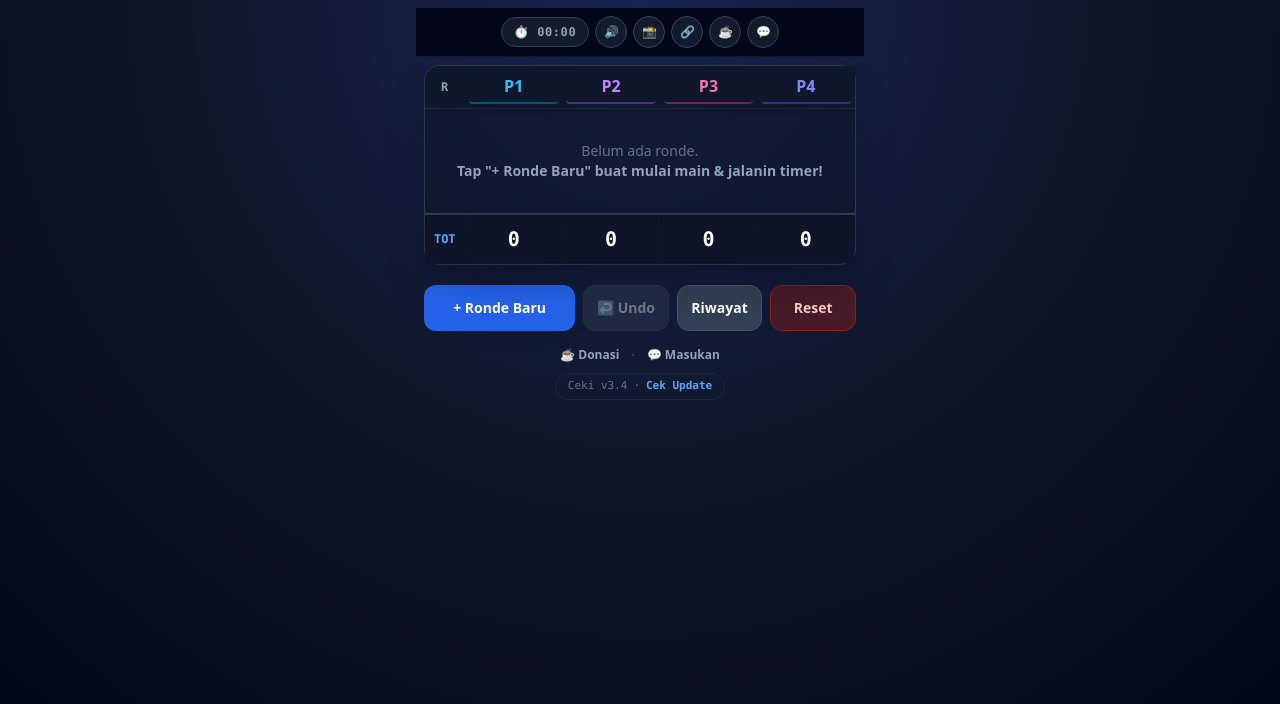
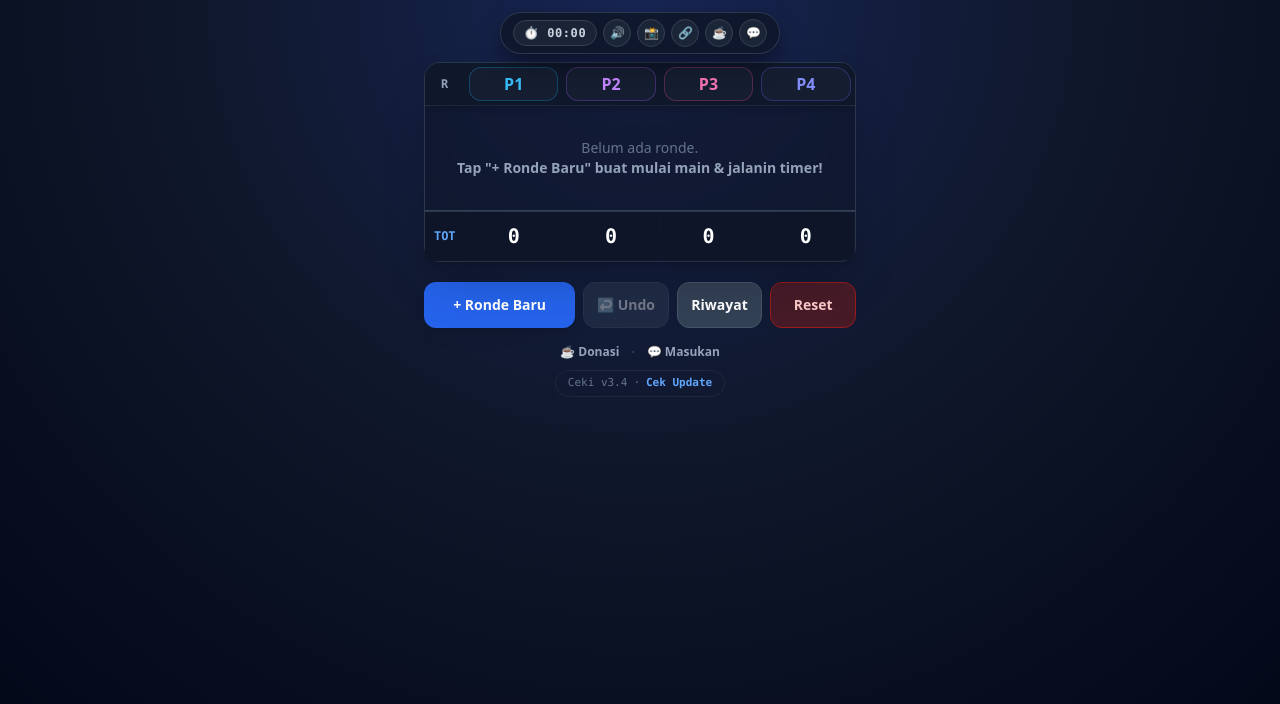
Before and after one commit to achmadb271/ceki, a plain HTML site: page index.html in a window 1280 px wide. Drawn offline with nearby package versions, Linux system fonts and the light colour scheme; a script that the page names is missing.

Commit message:
style(header): ubah top bar menjadi kapsul melayang rounded-full dan buat input nama pemain rounded-xl

```diff
--- a/index.html
+++ b/index.html
@@ -21,41 +21,41 @@
 <body class="bg-slate-950 text-white min-h-screen pb-6 font-sans relative antialiased selection:bg-blue-600 selection:text-white">
 
     <div class="max-w-md mx-auto p-2">
-        <!-- Top Action Bar & Timer (Sticky - Tidak pernah tenggelam saat scroll) -->
-        <div id="sticky-top-bar" class="sticky top-0 z-30 bg-slate-950/95 backdrop-blur-md pt-2 pb-2 -mx-2 px-2 border-b border-slate-800/60 shadow-sm">
-            <div class="flex justify-center items-center gap-1.5 flex-wrap">
+        <!-- Top Action Bar & Timer (Floating Pill Capsule - Tidak Kotak) -->
+        <div id="sticky-top-bar" class="sticky top-1 z-30 flex justify-center py-1 pointer-events-none mb-1">
+            <div class="inline-flex items-center gap-1.5 px-3 py-1.5 rounded-full bg-slate-900/90 backdrop-blur-xl border border-slate-700/80 shadow-[0_10px_25px_-5px_rgba(0,0,0,0.6)] pointer-events-auto">
                 <div id="match-timer"
-                    class="text-xs font-mono font-bold text-slate-400 bg-slate-800/60 px-3 py-1.5 rounded-full border border-slate-700 tracking-wider">
+                    class="text-xs font-mono font-bold text-slate-300 bg-slate-800/80 px-2.5 py-1 rounded-full border border-slate-700 tracking-wider">
                     ⏱️ 00:00</div>
                 <button id="btn-mute-toggle"
-                    class="text-xs bg-slate-800/60 w-8 h-8 flex items-center justify-center rounded-full border border-slate-700 text-slate-400 hover:text-slate-200 transition-colors">🔊</button>
+                    class="text-xs bg-slate-800/80 w-7 h-7 flex items-center justify-center rounded-full border border-slate-700 text-slate-400 hover:text-slate-200 transition-colors">🔊</button>
                 <button id="btn-show-progress" title="Share skor sementara"
-                    class="text-xs bg-slate-800/60 w-8 h-8 flex items-center justify-center rounded-full border border-slate-700 text-slate-400 hover:text-slate-200 transition-colors">📸</button>
+                    class="text-xs bg-slate-800/80 w-7 h-7 flex items-center justify-center rounded-full border border-slate-700 text-slate-400 hover:text-slate-200 transition-colors">📸</button>
                 <button id="btn-open-sync" title="Pindah progress ke HP lain pake kode"
-                    class="text-xs bg-slate-800/60 w-8 h-8 flex items-center justify-center rounded-full border border-slate-700 text-slate-400 hover:text-slate-200 transition-colors">🔗</button>
+                    class="text-xs bg-slate-800/80 w-7 h-7 flex items-center justify-center rounded-full border border-slate-700 text-slate-400 hover:text-slate-200 transition-colors">🔗</button>
                 <button id="btn-open-donate" title="Traktir Kopi / Donasi QRIS"
-                    class="text-xs bg-slate-800/60 w-8 h-8 flex items-center justify-center rounded-full border border-slate-700 text-amber-400 hover:text-amber-300 transition-colors">☕</button>
+                    class="text-xs bg-slate-800/80 w-7 h-7 flex items-center justify-center rounded-full border border-slate-700 text-amber-400 hover:text-amber-300 transition-colors">☕</button>
                 <button id="btn-open-feedback" title="Kirim Masukan / Lapor Bug"
-                    class="text-xs bg-slate-800/60 w-8 h-8 flex items-center justify-center rounded-full border border-slate-700 text-sky-400 hover:text-sky-300 transition-colors">💬</button>
+                    class="text-xs bg-slate-800/80 w-7 h-7 flex items-center justify-center rounded-full border border-slate-700 text-sky-400 hover:text-sky-300 transition-colors">💬</button>
             </div>
         </div>
 
-        <div class="bg-slate-900/60 backdrop-blur-md rounded-2xl shadow-2xl border border-slate-700/80 mt-2">
+        <div class="bg-slate-900/60 backdrop-blur-md rounded-2xl shadow-2xl border border-slate-700/80">
             <table class="w-full table-fixed border-collapse">
                 <thead class="table-header-sticky sticky top-[48px] z-20 bg-slate-900/95 backdrop-blur-md shadow-md border-b border-slate-700/80">
                     <tr class="border-b border-slate-700/80">
                         <th class="w-10 p-2 text-center text-slate-400 text-xs font-mono font-bold tracking-wider rounded-tl-2xl">R</th>
                         <th class="p-1"><input type="text"
-                                class="name-input w-full bg-transparent text-center font-black text-sky-400 border-b-2 border-sky-500/40 focus:border-sky-400 focus:outline-none rounded p-1 transition-colors"
+                                class="name-input w-full bg-slate-800/40 hover:bg-slate-800/70 text-center font-black text-sky-400 border border-sky-500/30 focus:border-sky-400 focus:bg-slate-800/90 rounded-xl py-1 px-1.5 transition-all outline-none"
                                 data-player="p1"></th>
                         <th class="p-1"><input type="text"
-                                class="name-input w-full bg-transparent text-center font-black text-purple-400 border-b-2 border-purple-500/40 focus:border-purple-400 focus:outline-none rounded p-1 transition-colors"
+                                class="name-input w-full bg-slate-800/40 hover:bg-slate-800/70 text-center font-black text-purple-400 border border-purple-500/30 focus:border-purple-400 focus:bg-slate-800/90 rounded-xl py-1 px-1.5 transition-all outline-none"
                                 data-player="p2"></th>
                         <th class="p-1"><input type="text"
-                                class="name-input w-full bg-transparent text-center font-black text-pink-400 border-b-2 border-pink-500/40 focus:border-pink-400 focus:outline-none rounded p-1 transition-colors"
+                                class="name-input w-full bg-slate-800/40 hover:bg-slate-800/70 text-center font-black text-pink-400 border border-pink-500/30 focus:border-pink-400 focus:bg-slate-800/90 rounded-xl py-1 px-1.5 transition-all outline-none"
                                 data-player="p3"></th>
                         <th class="p-1"><input type="text"
-                                class="name-input w-full bg-transparent text-center font-black text-indigo-400 border-b-2 border-indigo-500/40 focus:border-indigo-400 focus:outline-none rounded p-1 transition-colors rounded-tr-2xl"
+                                class="name-input w-full bg-slate-800/40 hover:bg-slate-800/70 text-center font-black text-indigo-400 border border-indigo-500/30 focus:border-indigo-400 focus:bg-slate-800/90 rounded-xl py-1 px-1.5 transition-all outline-none rounded-tr-2xl"
                                 data-player="p4"></th>
                     </tr>
                 </thead>
--- a/style.css
+++ b/style.css
@@ -268,11 +268,11 @@ body.keypad-open {
     padding-bottom: 330px !important;
 }
 
-/* Sticky top action bar & timer */
+/* Sticky floating pill bar & timer */
 #sticky-top-bar {
     position: -webkit-sticky !important;
     position: sticky !important;
-    top: 0 !important;
+    top: 4px !important;
     z-index: 30 !important;
 }
 
@@ -281,9 +281,17 @@ thead.table-header-sticky,
 thead.table-header-sticky th {
     position: -webkit-sticky !important;
     position: sticky !important;
-    top: 48px !important;
+    top: 46px !important;
     z-index: 20 !important;
     background-color: #0f172a !important;
+}
+
+thead.table-header-sticky th:first-child {
+    border-top-left-radius: 1rem;
+}
+
+thead.table-header-sticky th:last-child {
+    border-top-right-radius: 1rem;
 }
 
 /* ===== 8. QR Code Rendering ===== */
```
